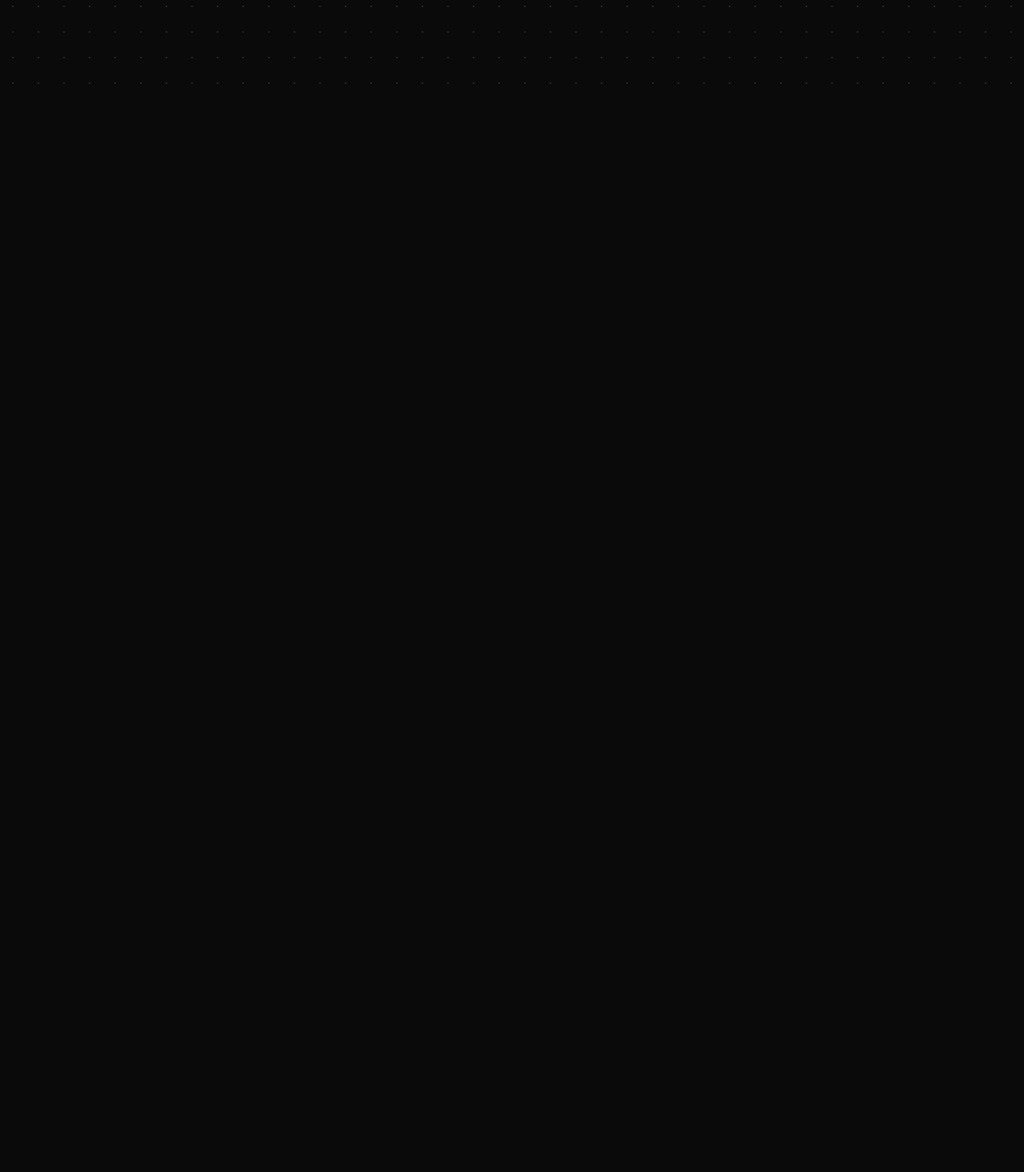
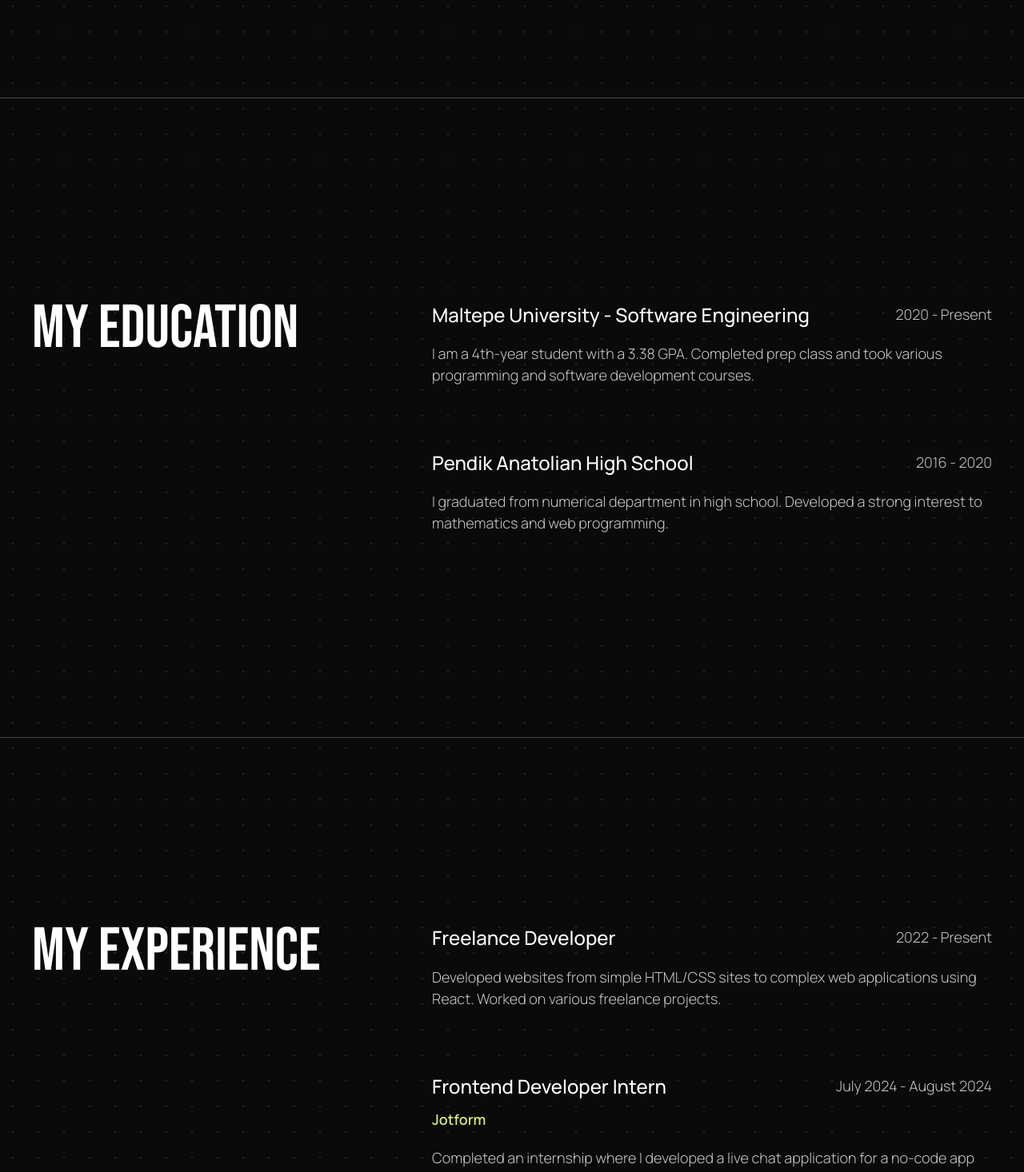
Before and after one commit to fatihbahadir/portfolio, a Next.js app: page /about in a window 1280 px wide. Shown: the part 680-2146 px from the top of the page at 80% size. Before the commit the page ends 800 px from the top, so only its background shows below. Built offline with nearby package versions, Linux system fonts and the light colour scheme.

Commit message:
feat(about): experience and education sections

```diff
--- a/app/about/page.tsx
+++ b/app/about/page.tsx
@@ -1,13 +1,22 @@
-import AboutMain from '@/components/aboutMain'
-import AboutSection from '@/components/aboutSection'
-import React from 'react'
+"use client";
+import AboutExperience from "@/components/aboutExpeience";
+import AboutExRight from "@/components/aboutExRight";
+import AboutMain from "@/components/aboutMain";
+import AboutMainRight from "@/components/aboutMainRight";
+import AboutSection from "@/components/aboutSection";
+import Buttons from "@/components/buttons";
+import { EDUCATION, EXPERINCE } from "@/data/data";
+import React from "react";
+import { FaExpand } from "react-icons/fa";
 
 const About = () => {
   return (
-    <div>
-      <AboutMain/>
-    </div>
-  )
-}
+    <>
+      <AboutMain title="about me" rightSection={<AboutMainRight />} gap="gap-5" first/>
+      <AboutMain title="my education"  rightSection={<AboutExRight data={EDUCATION}/>}  gap="gap-20"/>
+      <AboutMain title="my experience" rightSection={<AboutExRight data={EXPERINCE} />} gap="gap-20" />
+    </>
+  );
+};
 
-export default About
+export default About;
--- a/app/layout.tsx
+++ b/app/layout.tsx
@@ -40,8 +40,8 @@ export default function RootLayout({
 }) {
   return (
     <html lang="en">
-      <body className={`${manrope.className} bg-main-bg mx-auto`}>
-        <div className="absolute dot inset-0 h-full w-full bg-transparent z-[-1] bg-[radial-gradient(circle,#272727_1px,transparent_1px,transparent_16px)] [background-size:32px_32px]"></div>
+      <body className={`${manrope.className} bg-main-bg mx-auto relative`}>
+        <div className="absolute dot inset-0 min-h-screen w-full z-[-1] bg-[radial-gradient(circle,#272727_1px,transparent_1px,transparent_16px)] [background-size:32px_32px]"></div>
         <Navbar />
         <NextTopLoader
           color="#D3E97A"
--- /dev/null
+++ b/components/aboutExRight.tsx
@@ -0,0 +1,17 @@
+import React from 'react'
+import AboutExperience from './aboutExpeience'
+import { EDUCATION } from '@/data/data'
+
+const AboutExRight = ({data} : { data: {id: number, title: string, date: string, description: string, firm?: string} [] }) => {
+  return (
+    <>
+        {
+            data.map((ed)=>(
+                <AboutExperience key={ed.id} title={ed.title} date={ed.date} description={ed.description} firm={ed.firm} />
+            ))
+        }
+    </>
+  )
+}
+
+export default AboutExRight
--- /dev/null
+++ b/components/aboutExpeience.tsx
@@ -0,0 +1,23 @@
+import React from 'react'
+
+const AboutExperience = ({firm, title, date, description} : {firm?: string, title: string, date: string, description: string}) => {
+  return (
+    <div className='flex flex-col gap-5'>
+        <div className='flex justify-between items-center'>
+            <h3 className='font-[500] text-2xl text-white leading-[130%] tracking-[-1%]'>{title}</h3>
+            <p className='text-off-white text-lg font-[300] leading-[150%]'>{date}</p>
+        </div>
+        {
+            firm &&
+            <div className='-mt-2 text-primary text-lg font-semibold leading-[160%]'>
+                Jotform
+            </div>
+        }
+        <div className='text-lg leading-[150%] text-off-white font-[300]'>
+        {description}
+        </div>
+    </div>
+  )
+}
+
+export default AboutExperience
--- a/components/aboutMain.tsx
+++ b/components/aboutMain.tsx
@@ -1,45 +1,24 @@
-"use client";
-
 import { bebas_neue } from "@/lib/fonts";
-import React from "react";
+import React, { ReactNode } from "react";
 import Buttons from "./buttons";
 import { FaDownload, FaExpand } from "react-icons/fa";
 import Image from "next/image";
 
-const AboutMain = () => {
+const AboutMain = ({ title, rightSection, gap, first } : { title:string, rightSection: ReactNode, gap:string , first?: boolean}) => {
   return (
-    <section className="h-screen max-w-screen flex items-center justify-center -mt-[110px] ">
-        <div className="flex lg:flex-row flex-col items-start w-full justify-between lg:justify-between gap-6 lg:gap-0" >
+    <section className={`h-screen max-w-screen flex items-center justify-center ${first && '-mt-[105px]'} relative`}>
+        <div className="flex lg:flex-row flex-col items-start w-full justify-between lg:justify-between gap-5 lg:gap-0" >
         <h2
-          className={`${bebas_neue.className} lg:text-[90px] xl:text-[101px] text-6xl leading-[90%] `}
+          className={`${bebas_neue.className} uppercase ${first ? ' lg:text-[90px] xl:text-[101px]'  : 'lg:text-[55px] xl:text-[76px]'} text-6xl leading-[90%] `}
         >
-          ABOUT ME
+          {title}
         </h2>
 
-      <div className="flex flex-col gap-5 max-w-[700px]">
-        <h5 className="text-3xl font-[500] leading-[140%]">
-          I am a front-end developer based in Istanbul, Currently 4th-year
-          Software Engineering student
-        </h5>
-        <p className="text-lg text-off-white leading-[150%] font-light">
-          I&apos;m currently a fourth-year Software Enginering student at Maltepe
-          University in Istanbul, where I&apos;m diving into the world of Fullstack
-          Development. When I was a child, I used to lose track of time while
-          playing computer games; now, I find myself losing track of time while
-          coding. I&apos;m constantly driven by the pursuit of self-improvement and
-          the quest to tackle the most exciting challenges in the field.{" "}
-        </p>
-        <div>
-          <Buttons
-            text="SEE RESUME"
-            onClick={() => {
-              console.log("hello world");
-            }}
-            Icon={FaExpand}
-          />
-        </div>
+      <div className={`flex flex-col ${gap} max-w-[700px]`}>
+       {rightSection}
       </div>
-        </div>
+      </div>
+      <div className="absolute w-screen bottom-0 border-b border-[#484848]"></div>
     </section>
   );
 };
--- /dev/null
+++ b/components/aboutMainRight.tsx
@@ -0,0 +1,33 @@
+"use client";
+import React from 'react'
+import Buttons from './buttons';
+import { FaExpand } from 'react-icons/fa';
+
+const AboutMainRight = () => {
+  return (
+    <>
+    <h5 className="text-3xl font-[500] leading-[140%]">
+     I am a front-end developer based in Istanbul, Currently 4th-year
+     Software Engineering student
+   </h5>
+   <p className="text-lg text-off-white leading-[150%] font-light">
+     I&apos;m currently a fourth-year Software Enginering student at Maltepe
+     University in Istanbul, where I&apos;m diving into the world of Fullstack
+     Development. When I was a child, I used to lose track of time while
+     playing computer games; now, I find myself losing track of time while
+     coding. I&apos;m constantly driven by the pursuit of self-improvement and
+     the quest to tackle the most exciting challenges in the field.{" "}
+   </p>
+   <div>
+     <Buttons
+       text="SEE RESUME"
+       onClick={() => {
+         console.log("hello world");
+       }}
+       Icon={FaExpand}
+     />
+   </div>
+   </>  )
+}
+
+export default AboutMainRight
--- a/components/hero.tsx
+++ b/components/hero.tsx
@@ -49,7 +49,7 @@ const Hero = () => {
           />
       </div>
 
-      <div className="w-full h-[280px] sm:h-[500px] lg:w-[550px] lg:h-[530px] 2xl:w-[500px] 2xl:h-[550px]">
+      <div className="w-full h-[280px] sm:h-[500px] lg:w-[550px] lg:h-[530px] 2xl:w-[550px] 2xl:h-[570px]">
         <Image
           src="/home.JPG"
           width={400}
--- a/data/data.ts
+++ b/data/data.ts
@@ -16,3 +16,33 @@ export const NAV_ITEMS = [
         name: 'Contact'
     }
 ]
+
+export const EDUCATION = [
+  {
+    id: 1,
+    title: 'Maltepe University - Software Engineering',
+    date: '2020 - Present',
+    description: 'I am a 4th-year student with a 3.38 GPA. Completed prep class and took various programming and software development courses.'
+  },
+  {
+    id: 2,
+    title: 'Pendik Anatolian High School',
+    date: '2016 - 2020',
+    description: 'I graduated from numerical department in high school. Developed a strong interest to mathematics and web programming.'
+  },
+]
+
+export const EXPERINCE = [
+  {
+    id: 1,
+    title: 'Freelance Developer',
+    date: '2022 - Present',
+    description: 'Developed websites from simple HTML/CSS sites to complex web applications using React. Worked on various freelance projects.'
+  },
+  {
+    id: 2,
+    title: 'Frontend Developer Intern',
+    firm: 'JotForm',
+    date: 'July 2024 - August 2024',
+    description: 'Completed an internship where I developed a live chat application for a no-code app builder using React, Redux, and Redux Saga. Also worked on side projects.'  },
+]
```
Also changed, not shown: tailwind.config.ts (+8 -0 lines).
